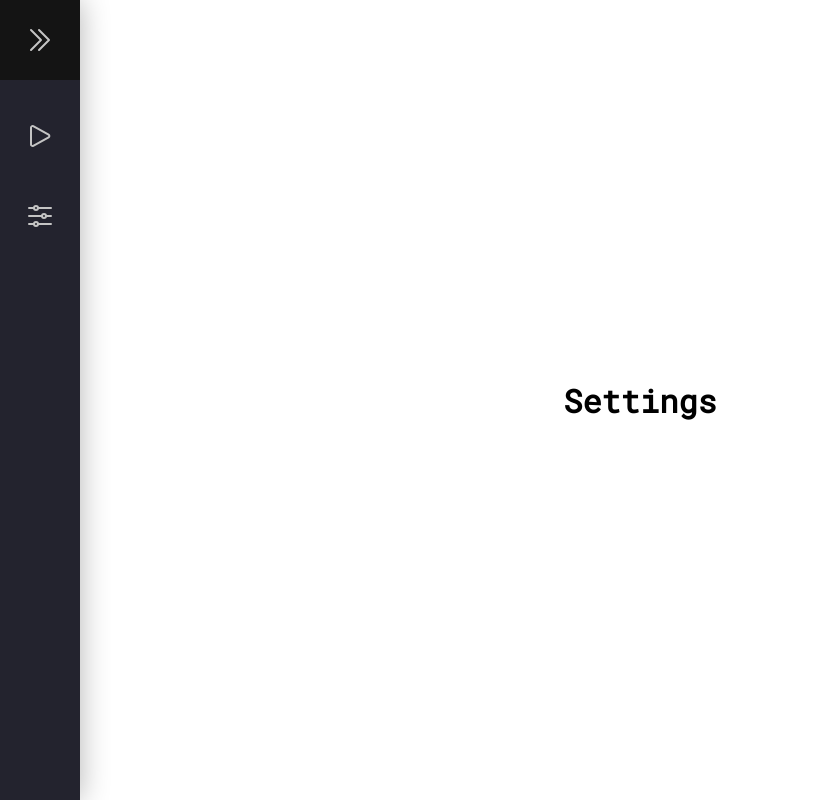
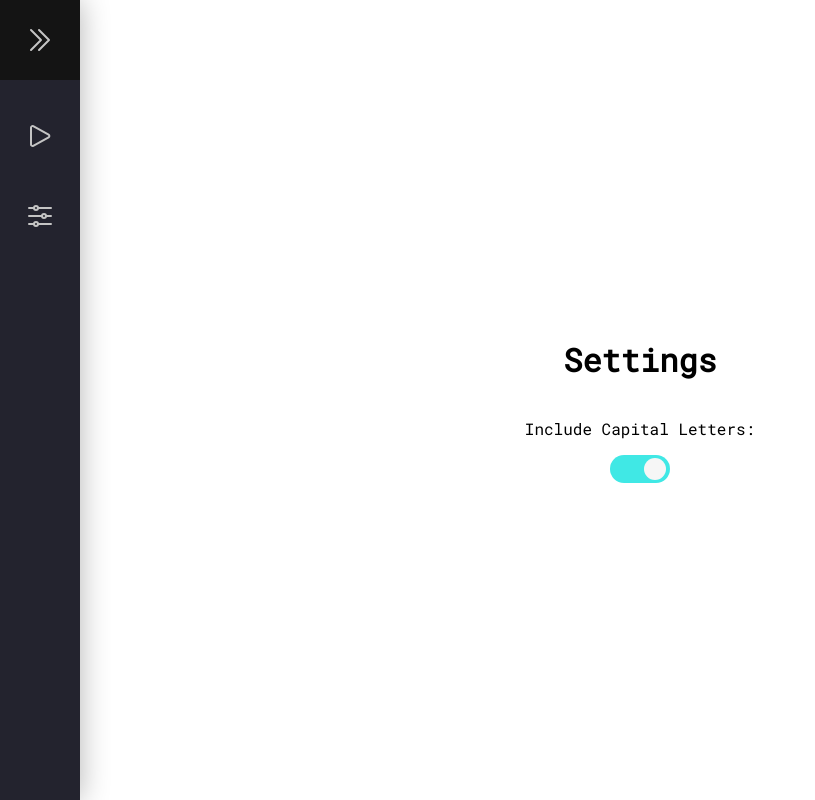
Before and after one commit to jaredami/l2-type, a Next.js app: page /settings in a window 1280 px wide. Shown: the whole page, without its empty margins (0-815 px from the left). Built offline with nearby package versions, Linux system fonts and the light colour scheme.

Commit message:
Create Settings Controls component

```diff
--- /dev/null
+++ b/components/SettingsControls/SettingsControls.module.css
@@ -0,0 +1,52 @@
+.switch {
+  position: relative;
+  display: inline-block;
+  width: 60px;
+  height: 28px;
+}
+
+.switch input {
+  opacity: 0;
+  width: 0;
+  height: 0;
+}
+
+.slider {
+  position: absolute;
+  cursor: pointer;
+  top: 0;
+  left: 0;
+  right: 0;
+  bottom: 0;
+  background-color: #ccc;
+  -webkit-transition: 0.4s;
+  transition: 0.4s;
+  border-radius: 34px;
+}
+
+.slider:before {
+  position: absolute;
+  content: "";
+  height: 22px;
+  width: 22px;
+  left: 4px;
+  bottom: 3px;
+  background-color: var(--color-white);
+  -webkit-transition: 0.4s;
+  transition: 0.4s;
+  border-radius: 50%;
+}
+
+input:checked + .slider {
+  background-color: var(--color-accent);
+}
+
+input:focus + .slider {
+  box-shadow: 0 0 1px var(--color-accent);
+}
+
+input:checked + .slider:before {
+  -webkit-transform: translateX(30px);
+  -ms-transform: translateX(30px);
+  transform: translateX(30px);
+}
--- /dev/null
+++ b/components/SettingsControls/SettingsControls.tsx
@@ -0,0 +1,13 @@
+import styles from "./SettingsControls.module.css";
+
+export default function Settings() {
+  return (
+    <>
+      <p>Include Capital Letters:</p>
+      <label className={styles.switch}>
+        <input type="checkbox" checked={true} />
+        <span className={styles.slider}></span>
+      </label>
+    </>
+  );
+}
--- a/pages/settings.tsx
+++ b/pages/settings.tsx
@@ -1,4 +1,5 @@
 import Head from "next/head";
+import SettingsControls from "../components/SettingsControls/SettingsControls";
 
 export default function Settings() {
   return (
@@ -7,6 +8,7 @@ export default function Settings() {
         <title>Settings - L2Type</title>
       </Head>
       <h1>Settings</h1>
+      <SettingsControls />
     </>
   );
 }
```
